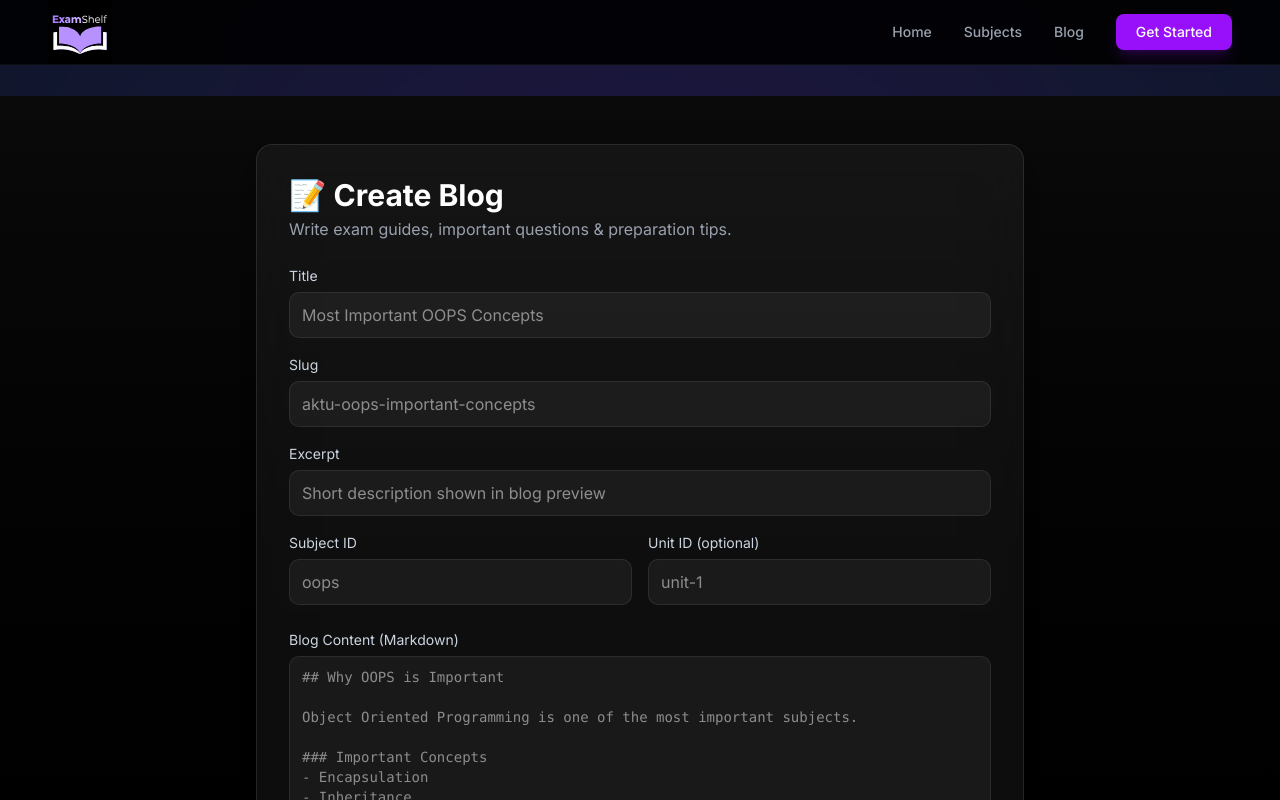
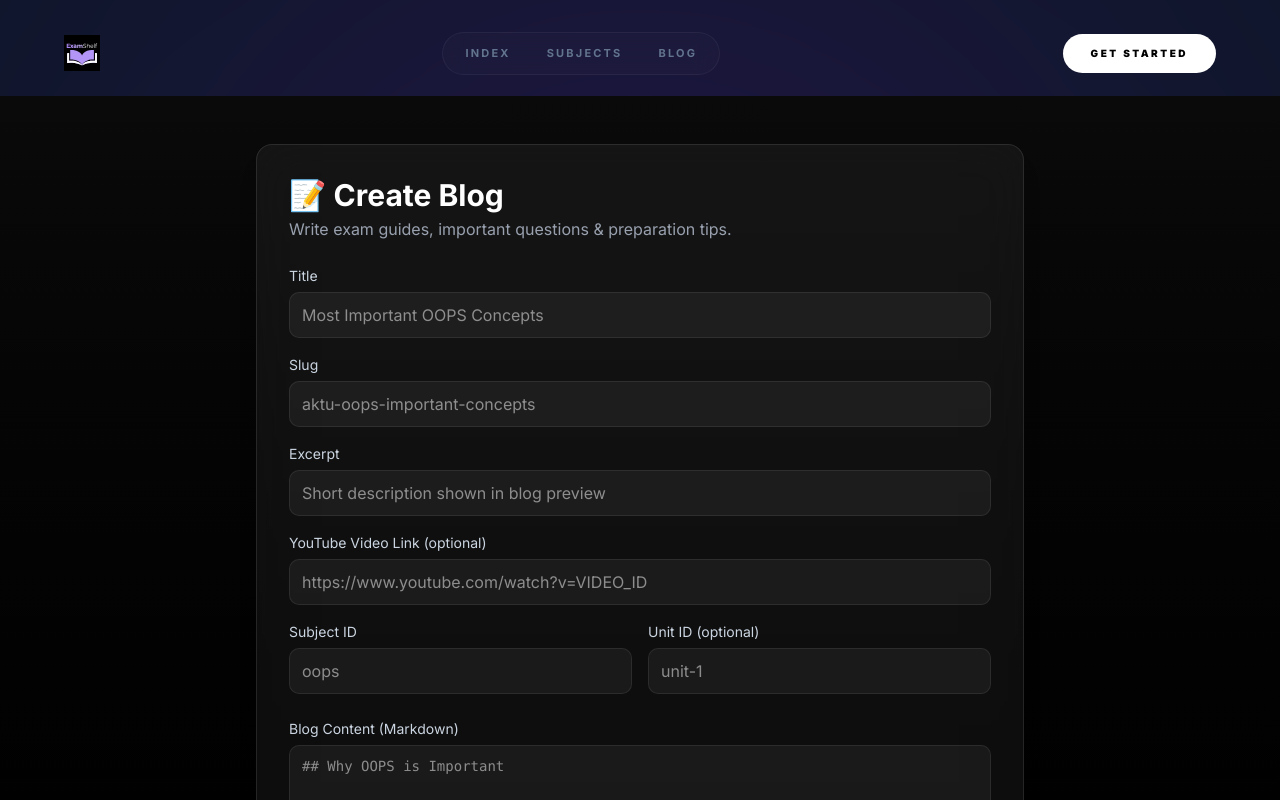
Before and after one commit to Aradhy2005/examshelf-f, a Next.js app: page /admin/blogs in a window 1280 px wide. Shown: the top 800 px of the page. Built offline with nearby package versions, Linux system fonts and the light colour scheme; no server answers; the database is empty.

Commit message:
Blog edit and navbar fixed

```diff
--- a/package.json
+++ b/package.json
@@ -11,6 +11,7 @@
   "dependencies": {
     "@google-cloud/firestore": "^8.3.0",
     "@opentelemetry/api": "^1.9.0",
+    "@tailwindcss/typography": "^0.5.19",
     "clsx": "^2.1.1",
     "firebase": "^12.9.0",
     "firebase-admin": "^13.6.1",
@@ -24,7 +25,8 @@
     "react-hot-toast": "^2.6.0",
     "react-markdown": "^10.1.0",
     "react-pdf": "^10.3.0",
-    "recharts": "^3.7.0"
+    "recharts": "^3.7.0",
+    "rehype-raw": "^7.0.0"
   },
   "devDependencies": {
     "@tailwindcss/postcss": "^4",
--- a/src/app/admin/blogs/page.tsx
+++ b/src/app/admin/blogs/page.tsx
@@ -1,5 +1,7 @@
 "use client";
 
+import { useEffect } from "react";
+import { getDocs } from "firebase/firestore";
 import { useState } from "react";
 import { db, storage } from "@/lib/firebase";
 import { collection, doc, setDoc, serverTimestamp } from "firebase/firestore";
@@ -12,10 +14,22 @@ export default function AdminBlogsPage() {
   const [content, setContent] = useState("");
   const [subjectId, setSubjectId] = useState("");
   const [unitId, setUnitId] = useState("");
+  const [youtubeUrl, setYoutubeUrl] = useState("");
   const [coverFile, setCoverFile] = useState<File | null>(null);
   const [previewFiles, setPreviewFiles] = useState<File[]>([]);
   const [loading, setLoading] = useState(false);
   const [success, setSuccess] = useState("");
+  const [blogs, setBlogs] = useState<any[]>([]);
+
+  useEffect(() => {
+  const loadBlogs = async () => {
+    const snap = await getDocs(collection(db, "blogs"));
+    const data = snap.docs.map(doc => doc.data());
+    setBlogs(data);
+  };
+
+  loadBlogs();
+}, []);
 
   const uploadImage = async (file: File, path: string) => {
     const storageRef = ref(storage, path);
@@ -65,6 +79,7 @@ export default function AdminBlogsPage() {
         previewImages: previewUrls,
         subjectId,
         unitId,
+        youtubeUrl, // ✅ NEW
         published: true,
         createdAt: serverTimestamp(),
       });
@@ -78,6 +93,7 @@ export default function AdminBlogsPage() {
       setUnitId("");
       setCoverFile(null);
       setPreviewFiles([]);
+      setYoutubeUrl("");
 
     } catch (error) {
       console.error(error);
@@ -125,6 +141,15 @@ export default function AdminBlogsPage() {
           className="input"
           placeholder="Short description shown in blog preview"
         />
+
+        {/* YOUTUBE VIDEO */}
+        <label className="label mt-4">YouTube Video Link (optional)</label>
+<input
+  value={youtubeUrl}
+  onChange={(e) => setYoutubeUrl(e.target.value)}
+  className="input"
+  placeholder="https://www.youtube.com/watch?v=VIDEO_ID"
+/>
 
         {/* SUBJECT */}
         <div className="grid grid-cols-2 gap-4 mt-4">
@@ -205,6 +230,52 @@ Unlock full unit on ExamShelf.
         )}
 
       </div>
+
+      {/* ================= MANAGE BLOGS ================= */}
+<div className="max-w-3xl mx-auto mt-12 bg-white/5 backdrop-blur-xl p-6 rounded-2xl border border-white/10">
+  <h2 className="text-xl font-semibold mb-4">Manage Blogs</h2>
+
+  {blogs.length === 0 && (
+    <p className="text-gray-400 text-sm">No blogs yet.</p>
+  )}
+
+  <div className="space-y-3">
+    {blogs.map((b) => (
+      <div
+        key={b.slug}
+        className="flex justify-between items-center bg-white/5 px-4 py-3 rounded-lg"
+      >
+        <span className="text-sm">{b.title}</span>
+
+        <div className="flex gap-3">
+          {/* EDIT */}
+          <a
+            href={`/admin/edit-blog/${b.slug}`}
+            className="text-sm px-3 py-1 bg-indigo-600 rounded hover:bg-indigo-500"
+          >
+            Edit
+          </a>
+
+          {/* DELETE */}
+          <button
+            onClick={async () => {
+              if (confirm("Delete this blog?")) {
+                await fetch(`/api/delete-blog?slug=${b.slug}`, {
+                  method: "DELETE",
+                });
+                location.reload();
+              }
+            }}
+            className="text-sm px-3 py-1 bg-red-600 rounded hover:bg-red-500"
+          >
+            Delete
+          </button>
+        </div>
+      </div>
+    ))}
+  </div>
+</div>
+
     </main>
   );
 }
--- a/src/app/blog/[slug]/page.tsx
+++ b/src/app/blog/[slug]/page.tsx
@@ -1,17 +1,58 @@
+"use client";
+
+import { useEffect, useState } from "react";
 import { db } from "@/lib/firebase";
 import { doc, getDoc } from "firebase/firestore";
+import { useParams } from "next/navigation";
 import ReactMarkdown from "react-markdown";
 
-export default async function BlogPage({ params }: any) {
-  const { slug } = await params;
+export default function BlogPage() {
+  const { slug } = useParams();
 
-  const snap = await getDoc(doc(db, "blogs", slug));
+  const [blog, setBlog] = useState<any>(null);
+  const [loading, setLoading] = useState(true);
 
-  if (!snap.exists()) {
-    return <div className="text-white p-10">Blog not found</div>;
+  useEffect(() => {
+    const fetchBlog = async () => {
+      if (!slug) return;
+
+      const snap = await getDoc(doc(db, "blogs", slug as string));
+
+      if (snap.exists()) {
+        setBlog(snap.data());
+      }
+
+      setLoading(false);
+    };
+
+    fetchBlog();
+  }, [slug]);
+
+  if (loading) {
+    return (
+      <div className="text-white p-10 text-center">
+        Loading blog...
+      </div>
+    );
   }
 
-  const blog = snap.data();
+  if (!blog) {
+    return (
+      <div className="text-white p-10 text-center">
+        Blog not found
+      </div>
+    );
+  }
+
+  const getEmbedUrl = (url: string) => {
+    if (!url) return "";
+    if (url.includes("embed")) return url;
+
+    const videoId = url.split("v=")[1]?.split("&")[0]
+      || url.split("youtu.be/")[1];
+
+    return `https://www.youtube.com/embed/${videoId}`;
+  };
 
   return (
     <main className="min-h-screen px-6 py-24 text-white max-w-3xl mx-auto">
@@ -26,10 +67,22 @@ export default async function BlogPage({ params }: any) {
 
       <p className="text-gray-400 mt-4">{blog.excerpt}</p>
 
+      {/* 🎥 VIDEO */}
+      {blog.youtubeUrl && (
+        <div className="mt-8 aspect-video">
+          <iframe
+            className="w-full h-full rounded-xl"
+            src={getEmbedUrl(blog.youtubeUrl)}
+            title="YouTube video"
+            allowFullScreen
+          ></iframe>
+        </div>
+      )}
+
       <hr className="border-white/10 my-8" />
 
-      {/* MARKDOWN CONTENT */}
-      <article className="blog-content">
+      {/* MARKDOWN */}
+      <article className="blog-content prose prose-invert">
         <ReactMarkdown>{blog.content}</ReactMarkdown>
       </article>
 
--- a/src/components/Navbar.tsx
+++ b/src/components/Navbar.tsx
@@ -5,151 +5,157 @@ import { useAuth } from "@/context/AuthContext";
 import { signOut } from "firebase/auth";
 import { auth } from "@/lib/firebase";
 import { useRouter, usePathname } from "next/navigation";
-import { useState } from "react";
-import { Menu, X } from "lucide-react";
-import Image from "next/image";
-
+import { useState, useEffect } from "react";
+import {
+  Menu, X, LogOut, LayoutDashboard,
+  Library, Sparkles, Command, ChevronRight
+} from "lucide-react";
 
 export default function Navbar() {
   const { user, role, loading } = useAuth();
   const router = useRouter();
   const pathname = usePathname();
   const [open, setOpen] = useState(false);
+  const [scrolled, setScrolled] = useState(false);
+
+  useEffect(() => {
+    const handleScroll = () => setScrolled(window.scrollY > 20);
+    window.addEventListener("scroll", handleScroll);
+    return () => window.removeEventListener("scroll", handleScroll);
+  }, []);
+
+  useEffect(() => setOpen(false), [pathname]);
 
   const handleLogout = async () => {
     await signOut(auth);
+    setOpen(false);
     router.push("/");
   };
 
-  const navLink = (href: string, label: string) => (
+  const NavItem = ({ href, label, mobile = false }: { href: string; label: string; mobile?: boolean }) => {
+    const isActive = pathname === href;
+    return (
       <Link
         href={href}
-      className={`relative transition-all duration-300 ${
-        pathname === href
-          ? "text-white"
-          : "text-gray-400 hover:text-white"
+        className={`relative transition-all duration-500 rounded-full flex items-center ${
+          mobile
+            ? "w-full justify-between py-4 px-6 text-[12px] font-bold tracking-[0.15em] uppercase border-b border-white/5"
+            : "px-4 py-1.5 text-[11px] font-bold uppercase tracking-[0.2em]"
+        } ${isActive ? "text-white" : "text-slate-500 hover:text-white"}`}
+      >
+        <span>{label}</span>
+        {isActive && !mobile && (
+          <div className="absolute inset-0 bg-white/[0.08] border border-white/10 rounded-full -z-10 shadow-inner" />
+        )}
+        {mobile && <ChevronRight size={14} className={isActive ? "text-purple-500" : "text-slate-700"} />}
+      </Link>
+    );
+  };
+
+  return (
+    <nav
+      className={`fixed top-0 left-0 w-full z-[100] transition-all duration-700 ease-out ${
+        scrolled
+          ? "bg-black/40 backdrop-blur-3xl py-3 border-b border-white/5"
+          : "bg-transparent py-8 border-b border-transparent"
       }`}
     >
-      {label}
-      {pathname === href && (
-        <span className="absolute -bottom-2 left-0 w-full h-[2px] bg-purple-500 rounded-full" />
-      )}
-    </Link>
-  );
+      <div className="max-w-[1400px] mx-auto px-8 lg:px-16 flex items-center justify-between">
 
-  return (
-    <nav className="fixed top-0 left-0 w-full z-50 bg-[#000000e1] backdrop-blur-xl border-b border-white/5">
-      <div className="max-w-7xl mx-auto px-6 sm:px-8 lg:px-12">
-        <div className="flex items-center justify-between h-16">
-
-          {/* Logo */}
-{/* Logo */}
-<Link
-  href="/"
-  aria-label="ExamShelf Home"
-  className="flex items-center -ml-"
->
+        {/* Brand */}
+        <Link href="/" className="relative group flex items-center">
           <img
             src="/logo.svg"
             alt="ExamShelf"
-    className="h-16 w-auto object saturate-125 "
+            className="h-9 w-9 relative z-10 transition-transform duration-500 group-hover:scale-110"
           />
         </Link>
 
+        {/* Desktop Central Navigation */}
+        <div className="hidden md:flex items-center gap-1 bg-white/[0.02] border border-white/5 backdrop-blur-md rounded-full px-1.5 py-1.5">
+          <NavItem href="/" label="Index" />
+          <NavItem href="/subjects" label="Subjects" />
+          <NavItem href="/blog" label="Blog" />
+          {!loading && user && <NavItem href="/library" label="My Library" />}
+        </div>
 
-
-
-
-          {/* Desktop Navigation */}
-          <div className="hidden md:flex items-center gap-8 text-sm font-medium">
-
-            {navLink("/", "Home")}
-            {navLink("/subjects", "Subjects")}
-            {navLink("/blog", "Blog")}
-
-            {!loading && user && (
-              <>
-                {navLink("/library", "My Library")}
-                {role === "admin" && navLink("/admin", "Admin")}
-
-                <button
-                  onClick={handleLogout}
-                  className="text-gray-400 hover:text-red-400 transition-colors duration-200"
-                >
-                  Logout
+        {/* Desktop User System */}
+        <div className="hidden md:flex items-center gap-8">
+          {!loading && user ? (
+            <div className="flex items-center gap-6">
+              {role === "admin" && (
+                <Link href="/admin" className="text-slate-500 hover:text-purple-400 transition-all">
+                  <Command size={18} />
+                </Link>
+              )}
+              <button onClick={handleLogout} className="text-[10px] font-black uppercase tracking-widest text-slate-500 hover:text-red-400 transition-all">
+                <LogOut size={16} />
               </button>
-              </>
-            )}
-
-            {!loading && !user && (
+            </div>
+          ) : (
+            !loading && (
               <Link
                 href="/login"
-                className="relative inline-flex items-center justify-center px-5 py-2 rounded-lg font-medium
-                           bg-purple-600 hover:bg-purple-500 text-white
-                           transition-all duration-300
-                           shadow-lg shadow-purple-600/20
-                           hover:shadow-purple-600/40
-                           hover:-translate-y-[1px]
-                           active:translate-y-0"
+                className="group px-7 py-3 rounded-full bg-white text-black text-[10px] font-black uppercase tracking-[0.25em] transition-all hover:bg-purple-600 hover:text-white"
               >
                 Get Started
               </Link>
+            )
           )}
         </div>
 
-          {/* Mobile Hamburger */}
-          <div className="md:hidden">
+        {/* Mobile Controller */}
         <button
           onClick={() => setOpen(!open)}
-              className="text-gray-300 hover:text-white transition"
+          className="md:hidden relative h-10 w-10 flex items-center justify-center border border-white/10 rounded-xl bg-white/5 text-white"
         >
-              {open ? <X size={22} /> : <Menu size={22} />}
+          {open ? <X size={20} /> : <Menu size={20} />}
         </button>
       </div>
-        </div>
+
+      {/* 📱 Professional Mobile Dropdown (75% Height) */}
+      <div
+        className={`fixed top-0 left-0 w-full h-[75vh] z-[90] bg-[#02040a]/95 backdrop-blur-3xl border-b border-white/10 transition-all duration-700 ease-[cubic-bezier(0.23,1,0.32,1)] md:hidden ${
+          open ? "translate-y-0 opacity-100" : "-translate-y-full opacity-0 pointer-events-none"
+        }`}
+      >
+        <div className="flex flex-col h-full pt-24 px-8 pb-10">
+          <div className="flex flex-col gap-2">
+            <p className="text-[10px] font-black text-slate-600 uppercase tracking-[0.3em] mb-4 px-6">Navigation</p>
+            <NavItem href="/" label="Dashboard" mobile />
+            <NavItem href="/subjects" label="Subjects" mobile />
+            <NavItem href="/blog" label="Blog" mobile />
+            {user && <NavItem href="/library" label="My Library" mobile />}
+            {role === "admin" && <NavItem href="/admin" label="Console" mobile />}
           </div>
 
-      {/* Mobile Menu */}
-      <div
-        className={`md:hidden transition-all duration-300 ease-in-out overflow-hidden ${
-          open ? "max-h-96 opacity-100" : "max-h-0 opacity-0"
-        } bg-[#0b0f19]/95 backdrop-blur-xl border-t border-white/5`}
+          <div className="mt-auto flex flex-col gap-4">
+             {user ? (
+              <button
+                onClick={handleLogout}
+                className="w-full py-4 rounded-2xl bg-red-500/5 border border-red-500/10 text-red-500 text-[11px] font-black uppercase tracking-widest flex items-center justify-center gap-2"
               >
-        <div className="px-6 py-6 flex flex-col gap-5 text-sm font-medium">
-
-          {navLink("/", "Home")}
-          {navLink("/subjects", "Subjects")}
-          {navLink("/blog", "Blog")}
-
-          {!loading && user && (
-            <>
-              {navLink("/library", "My Library")}
-              {role === "admin" && navLink("/admin", "Admin")}
-
-              <button
-                onClick={() => {
-                  setOpen(false);
-                  handleLogout();
-                }}
-                className="text-left text-gray-400 hover:text-red-400 transition"
-              >
-                Logout
+                <LogOut size={14} /> Logout
               </button>
-            </>
-          )}
-
-          {!loading && !user && (
+             ) : (
               <Link
                 href="/login"
-              onClick={() => setOpen(false)}
-              className="bg-purple-600 hover:bg-purple-500 text-white px-5 py-2 rounded-lg text-center
-                         transition-all duration-300 shadow-lg shadow-purple-600/20"
+                className="w-full py-5 bg-white text-black rounded-2xl font-black text-center text-[11px] uppercase tracking-[0.25em]"
               >
                 Get Started
               </Link>
              )}
           </div>
         </div>
+      </div>
+
+      {/* Overlay to close menu when clicking outside */}
+      {open && (
+        <div
+          onClick={() => setOpen(false)}
+          className="fixed inset-0 bg-black/40 backdrop-blur-sm z-[80] md:hidden"
+        />
+      )}
     </nav>
   );
 }
```
Also changed, not shown: src/app/admin/edit-blog/[slug]/page.tsx (added, +73 -0 lines), src/app/api/delete-blog/route.ts (added, +14 -0 lines), src/app/library/page.tsx (+30 -11 lines), 1 other file (tests, documents, lock files or other folders). Lines whose indentation alone changed are shown as unchanged.
